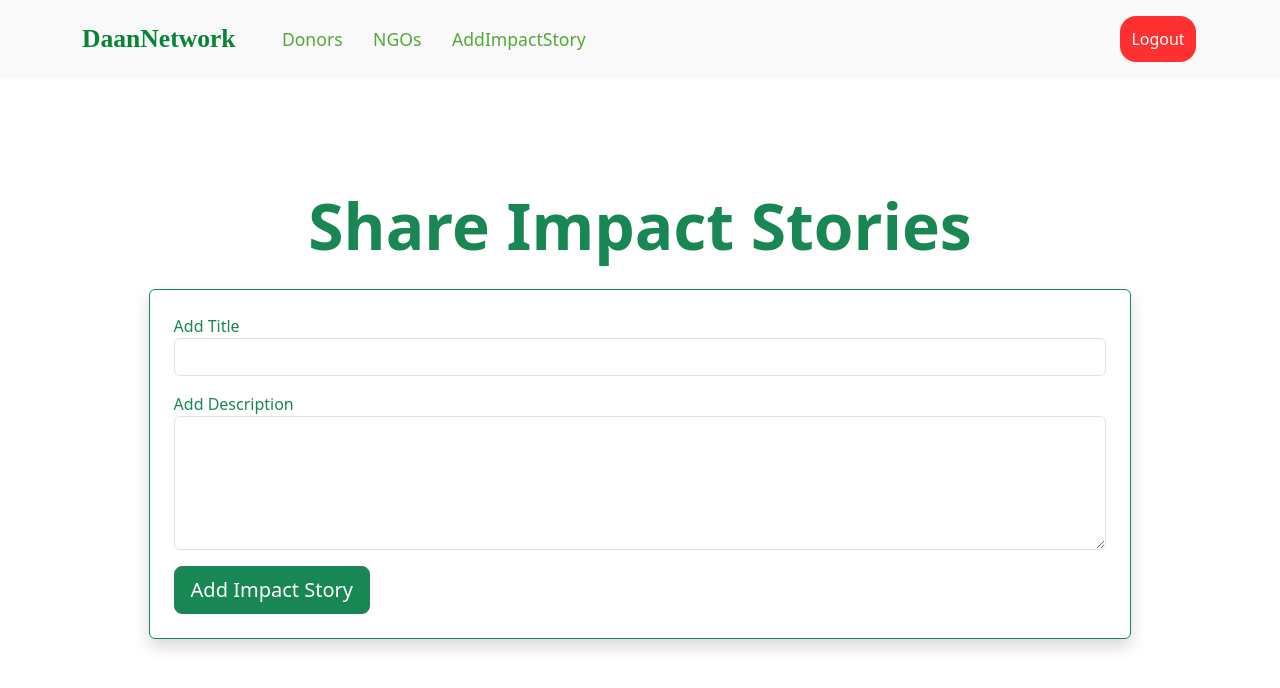
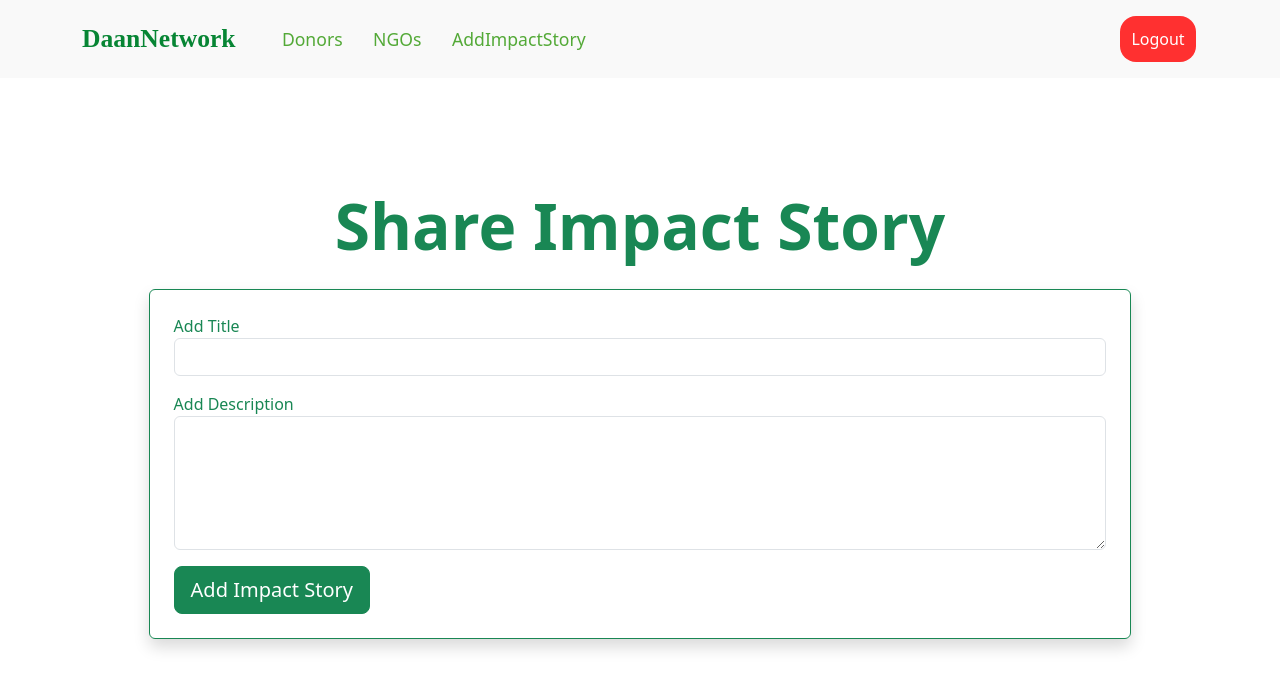
Before and after one commit to pavas23/DaanNetwork, a React (Create React App) app in the folder client/my-app/: page /admin-impact-story in a window 1280 px wide. Shown: the top 688 px of the page. Built offline with nearby package versions, Linux system fonts and the light colour scheme; no server answers; sample sign-in values are in the browser's storage; what @react-pdf/renderer would draw is missing.

Commit message:
changed admin dash nav

```diff
--- a/client/my-app/src/components/Admin/AdminImpactStory.jsx
+++ b/client/my-app/src/components/Admin/AdminImpactStory.jsx
@@ -77,7 +77,7 @@ function AdminImpactStory() {
         style={{ maxWidth: "90%", margin: "auto", padding: "30px" }}
       >
         <h1 className="text-center display-3 fw-bold text-success mt-5 mb-4">
-          Share Impact Stories
+          Share Impact Story
         </h1>
         <div
           className="container rounded border border-success shadow p-4 mt-4"
--- a/client/my-app/src/components/Admin/AdminLogin.jsx
+++ b/client/my-app/src/components/Admin/AdminLogin.jsx
@@ -53,7 +53,7 @@ const AdminLogin = () => {
         setFormErrors({ error: res.desc });
       } else {
         localStorage.setItem("auth-token", res.token);
-        navigate("/admin-donor", { replace: true });
+        navigate("/admin-home", { replace: true });
         setFormValues(initialValues);
       }
     }
--- a/client/my-app/src/components/Admin/AdminNav.jsx
+++ b/client/my-app/src/components/Admin/AdminNav.jsx
@@ -29,7 +29,7 @@ function AdminNav() {
               fontSize: "160%",
               paddingRight: "2%",
             }}
-            href="/admin-dashboard"
+            href="/admin-home"
           >
             DaanNetwork
           </Navbar.Brand>
```
